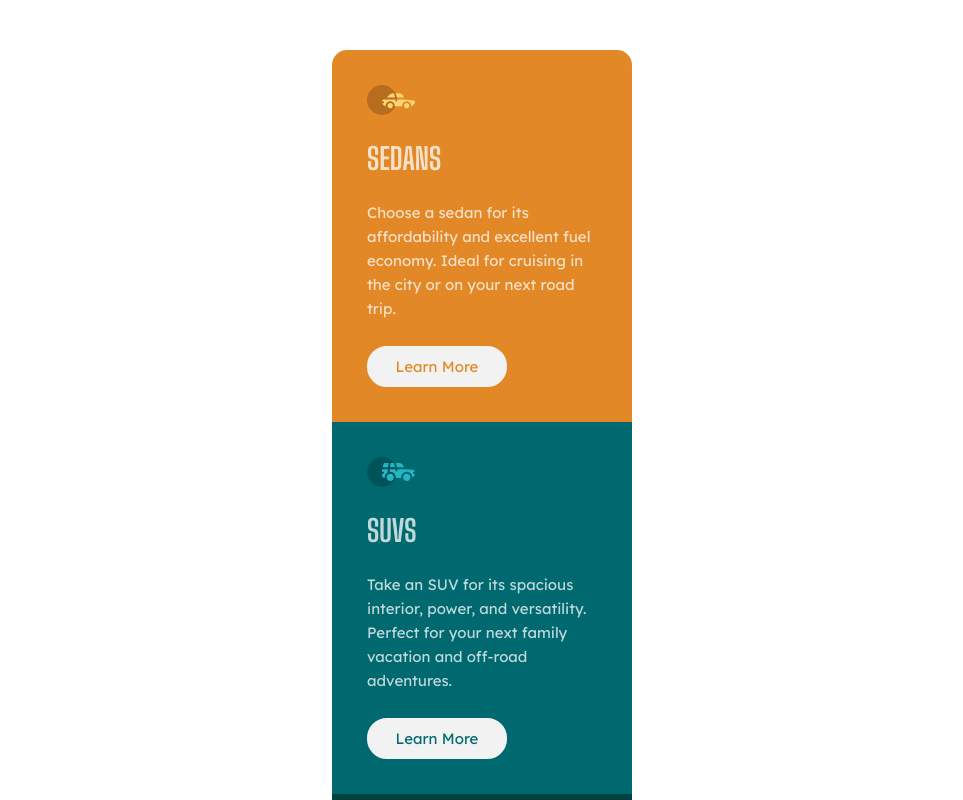
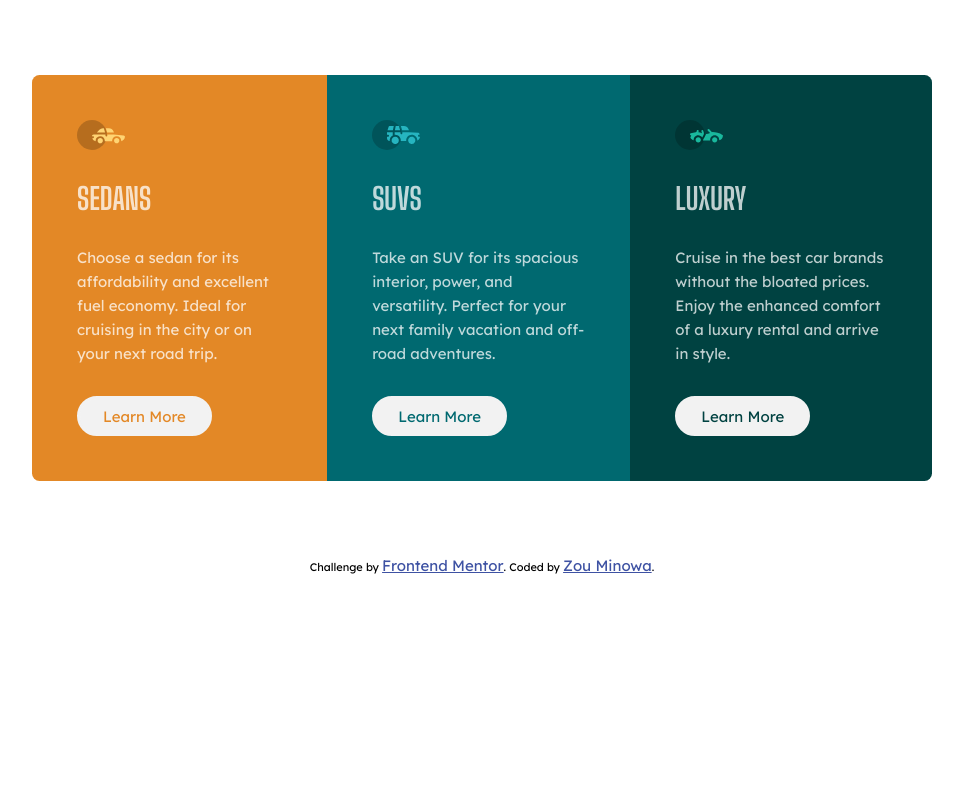
Before and after one commit to Zomino/fm-3-column-preview-card-component, a plain HTML site: page index.html in a window 1280 px wide. Shown: the top 800 px of the page, without its empty margins (158-1121 px from the left). Drawn offline with Linux system fonts and the light colour scheme.

Commit message:
complete desktop design and convert units to rem

```diff
--- a/style.css
+++ b/style.css
@@ -25,23 +25,23 @@ body {
 .flex-container {
   display: flex;
   flex-direction: column;
-  margin: 50px auto;
-  width: 300px;
+  margin: 5rem auto;
+  width: 20rem;
   max-width: 90%;
-  border-radius: 15px;
+  border-radius: 0.5rem;
   overflow: hidden;
 }
 
 .flex-item {
   display: flex;
   flex-direction: column;
-  padding: 35px;
+  padding: 3rem;
   background-color: aquamarine;
   text-align: left;
 }
 
 .flex-item :not(button) {
-  margin-bottom: 25px;
+  margin-bottom: 2rem;
 }
 
 .sedans {
@@ -59,8 +59,8 @@ body {
 .icon {
   background-repeat: no-repeat;
   background-size: contain;
-  height: 30px;
-  min-width: 50px;
+  height: 2rem;
+  min-width: 3.5rem;
 }
 
 .sedans .icon {
@@ -84,20 +84,17 @@ body {
 }
 
 .flex-item p {
+  flex-grow: 1;
   line-height: 1.6;
   color: var(--transparent-white);
 }
 
-.button-wrapper {
-  flex-grow: 1;
-}
-
 .flex-item button {
-  border: 3px solid var(--very-light-gray);
-  border-radius: 20px;
-  width: 140px;
+  border: 0.2rem solid var(--very-light-gray);
+  border-radius: 1.5rem;
+  width: 9rem;
   max-width: 100%;
-  padding: 8px;
+  padding: 0.5rem;
   background-color: var(--very-light-gray);
 }
 
@@ -128,3 +125,12 @@ body {
 .luxury button:hover {
   background-color: var(--very-dark-cyan);
 }
+
+/* desktop design */
+
+@media(min-width: 768px) {
+  .flex-container {
+    flex-direction: row;
+    width: 60rem;
+  }
+}
```
